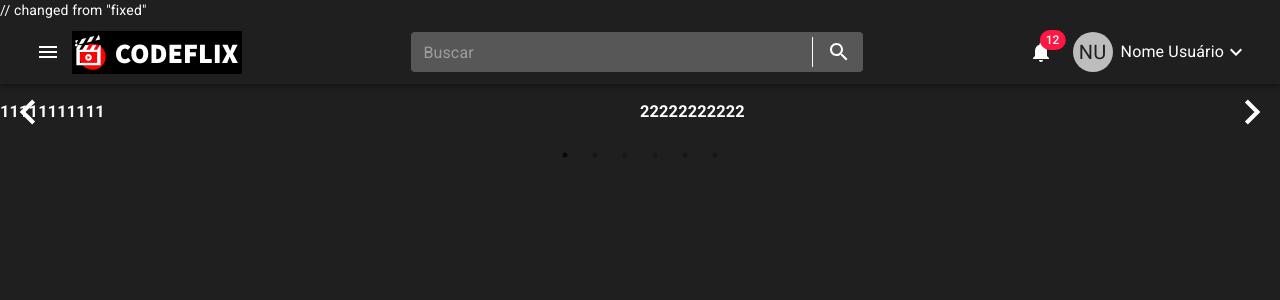
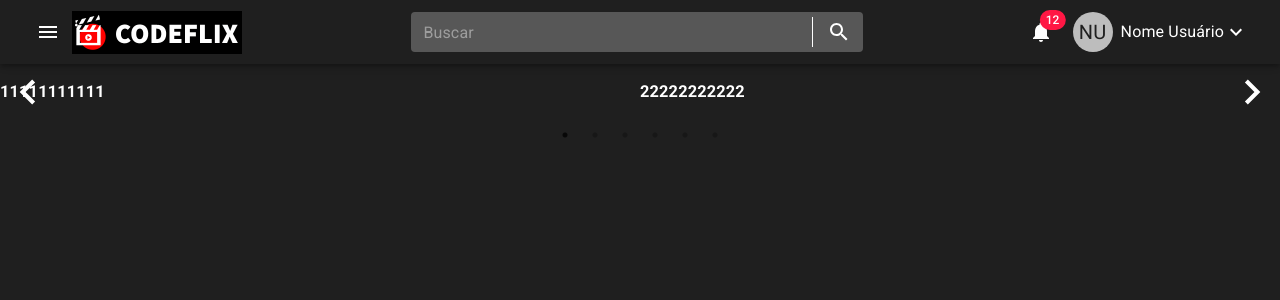
Before and after one commit to bampli/micro-codeflix, a React (Create React App) app: page / in a window 1280 px wide. Shown: the top 300 px of the page. Built offline with nearby package versions, Linux system fonts and the light colour scheme.

Commit message:
fix typo

```diff
--- a/src/components/Navbar/index.tsx
+++ b/src/components/Navbar/index.tsx
@@ -28,7 +28,7 @@ const Navbar: React.FunctionComponent = () => {
     return (
         <div className={classes.root}>
             <HideOnScroll>
-                <AppBar position="relative">        // changed from "fixed"
+                <AppBar position="relative">
                     <Toolbar>
                         {!isSmallWindow && <MenuCategories />}
                         <Title />
```
